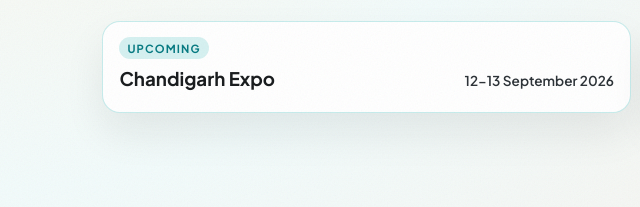
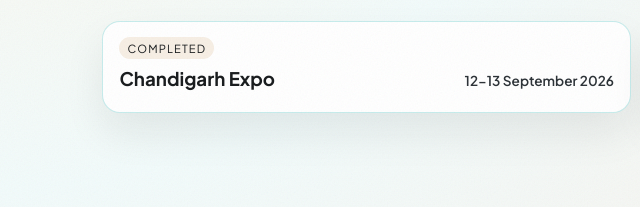
Before and after one commit to ShivamAgrawal150199/DhruvDentalDepot, a plain HTML site: page events.html in a window 1280 px wide. Shown: the part 416-623 px from the top of the page, 0-640 px from the left. Drawn offline with nearby package versions, Linux system fonts and the light colour scheme; no server answers.

Commit message:
changed chandigarh from upcoming to completed in events page.

```diff
--- a/events.html
+++ b/events.html
@@ -65,7 +65,7 @@
           aria-label="Open Chandigarh Expodent poster"
         >
           <div class="event-card-body">
-            <span class="tag tag--upcoming">Upcoming</span>
+            <span class="tag">Completed</span>
             <div class="event-title-row">
               <h3>Chandigarh Expo</h3>
               <span class="event-date">12-13 September 2026</span>
```
